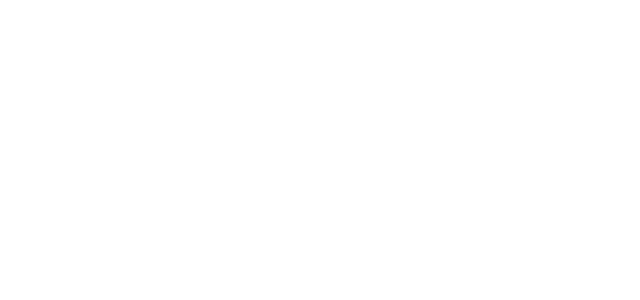
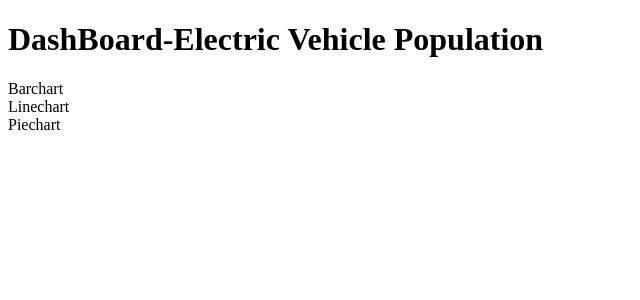
Before and after one commit to prashannjeet0206/Task-MapUp, a React (Vite) app: page / in a window 1280 px wide. Shown: the top 300 px of the page, without its empty margins (0-640 px from the left). Built offline with nearby package versions, Linux system fonts and the light colour scheme; no server answers.

Commit message:
Parsed data from csv to json

```diff
--- a/package.json
+++ b/package.json
@@ -10,7 +10,10 @@
     "preview": "vite preview"
   },
   "dependencies": {
+    "chart.js": "^4.4.5",
+    "papaparse": "^5.4.1",
     "react": "^18.3.1",
+    "react-chartjs-2": "^5.2.0",
     "react-dom": "^18.3.1"
   },
   "devDependencies": {
--- a/src/App.jsx
+++ b/src/App.jsx
@@ -1,10 +1,35 @@
-import { useState } from "react";
+import { useState, useEffect } from "react";
+import Papa from "papaparse";
 import "./App.css";
+import BarChart from "./Components/Charts/BarChart";
+import LineChart from "./Components/Charts/LineChart";
+import PieChart from "./Components/Charts/PieChart";
 
 function App() {
-  const [count, setCount] = useState(0);
+  const [csvData, setCsvData] = useState([]);
 
-  return <></>;
+  // Parsing csv data to json
+  useEffect(() => {
+    Papa.parse("/Electric_Vehicle_Population_Data.csv", {
+      download: true,
+      header: true,
+      complete: (results) => {
+        // console.log(results.data);
+        setCsvData(results.data);
+      },
+    });
+  }, []);
+
+  return (
+    <div>
+      <h1>DashBoard-Electric Vehicle Population</h1>
+      <div>
+        <BarChart />
+        <LineChart />
+        <PieChart />
+      </div>
+    </div>
+  );
 }
 
 export default App;
--- /dev/null
+++ b/src/Components/Charts/BarChart.jsx
@@ -0,0 +1,5 @@
+const BarChart = () => {
+  return <div>Barchart</div>;
+};
+
+export default BarChart;
--- /dev/null
+++ b/src/Components/Charts/LineChart.jsx
@@ -0,0 +1,5 @@
+const LineChart = () => {
+  return <div>Linechart</div>;
+};
+
+export default LineChart;
--- /dev/null
+++ b/src/Components/Charts/PieChart.jsx
@@ -0,0 +1,5 @@
+const PieChart = () => {
+  return <div>Piechart</div>;
+};
+
+export default PieChart;
```
Also changed, not shown: src/Components/Table.jsx (added), 1 other file (tests, documents, lock files or other folders).
